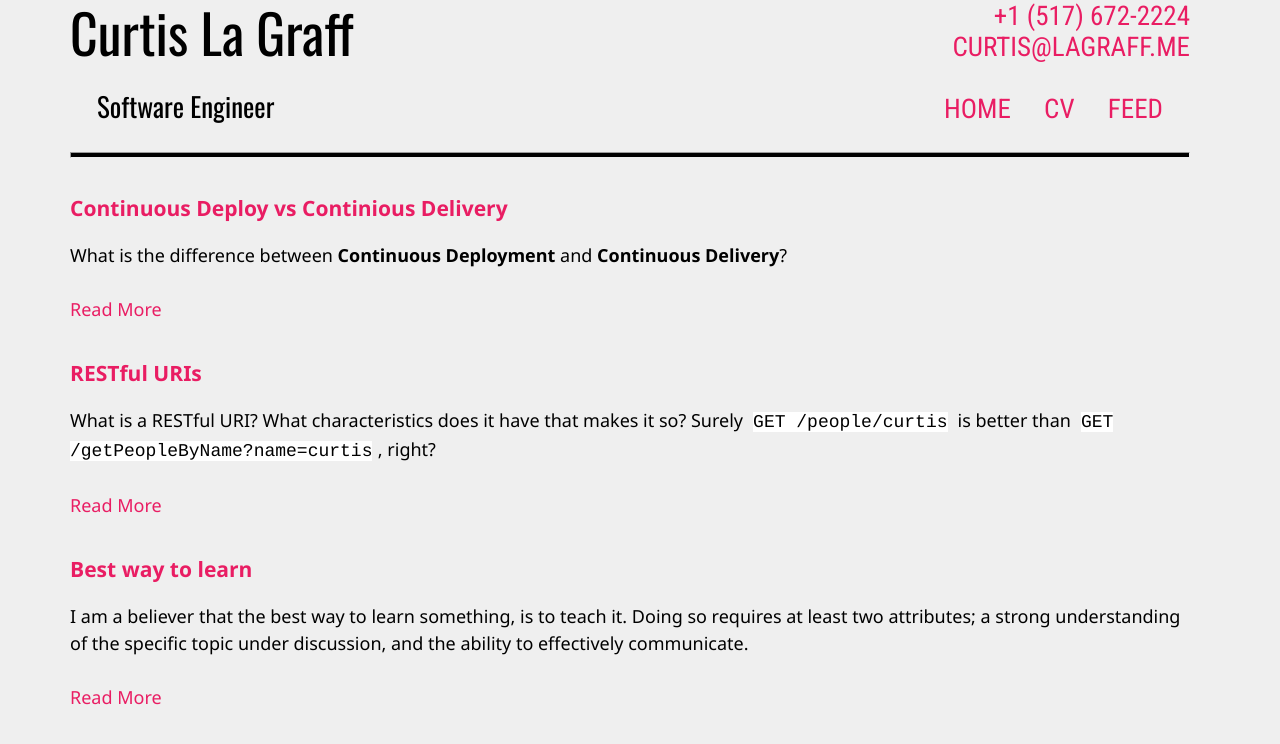
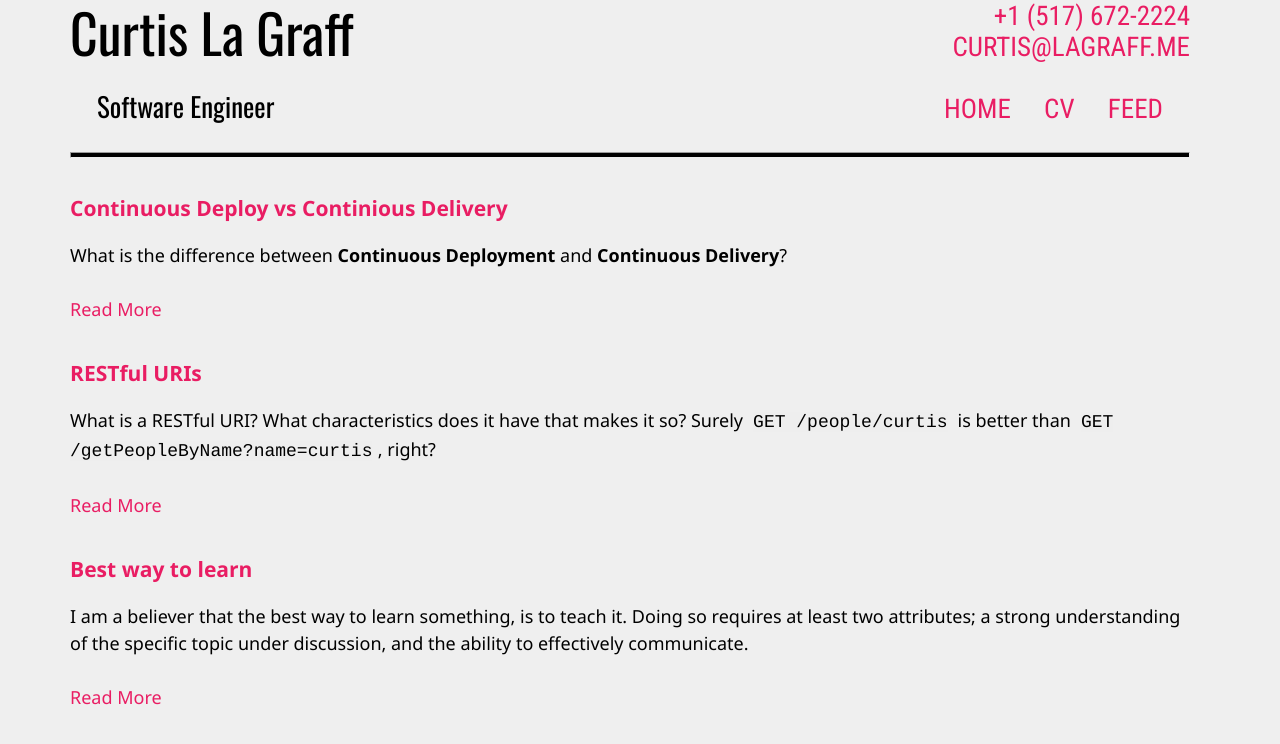
Before and after one commit to clagraff/clagraff.github.io, a Jekyll site: the page built from index.html, in a window 1280 px wide. Shown: the top 744 px of the page. Built offline with Jekyll 4.4.1, drawn with Linux system fonts in a browser that asks for light colours.

Commit message:
Update _highlights.scss

```diff
--- a/_sass/_highlights.scss
+++ b/_sass/_highlights.scss
@@ -11,7 +11,7 @@ pre.highlight {
 }
 
 p > code {
-  background-color: #ffffff;
+  background-color: #eee;
   margin: 0 0.3rem;
 }
 
```
